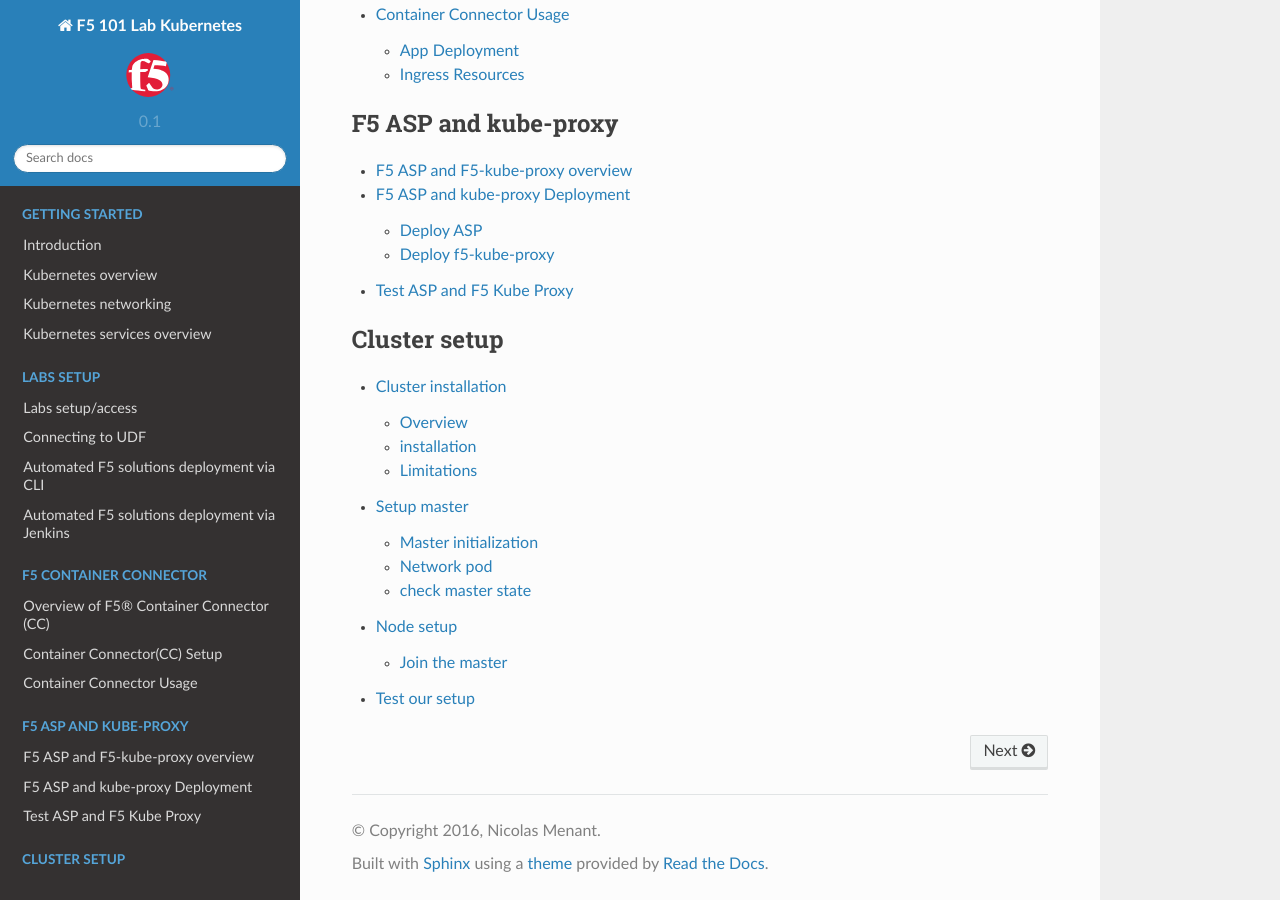
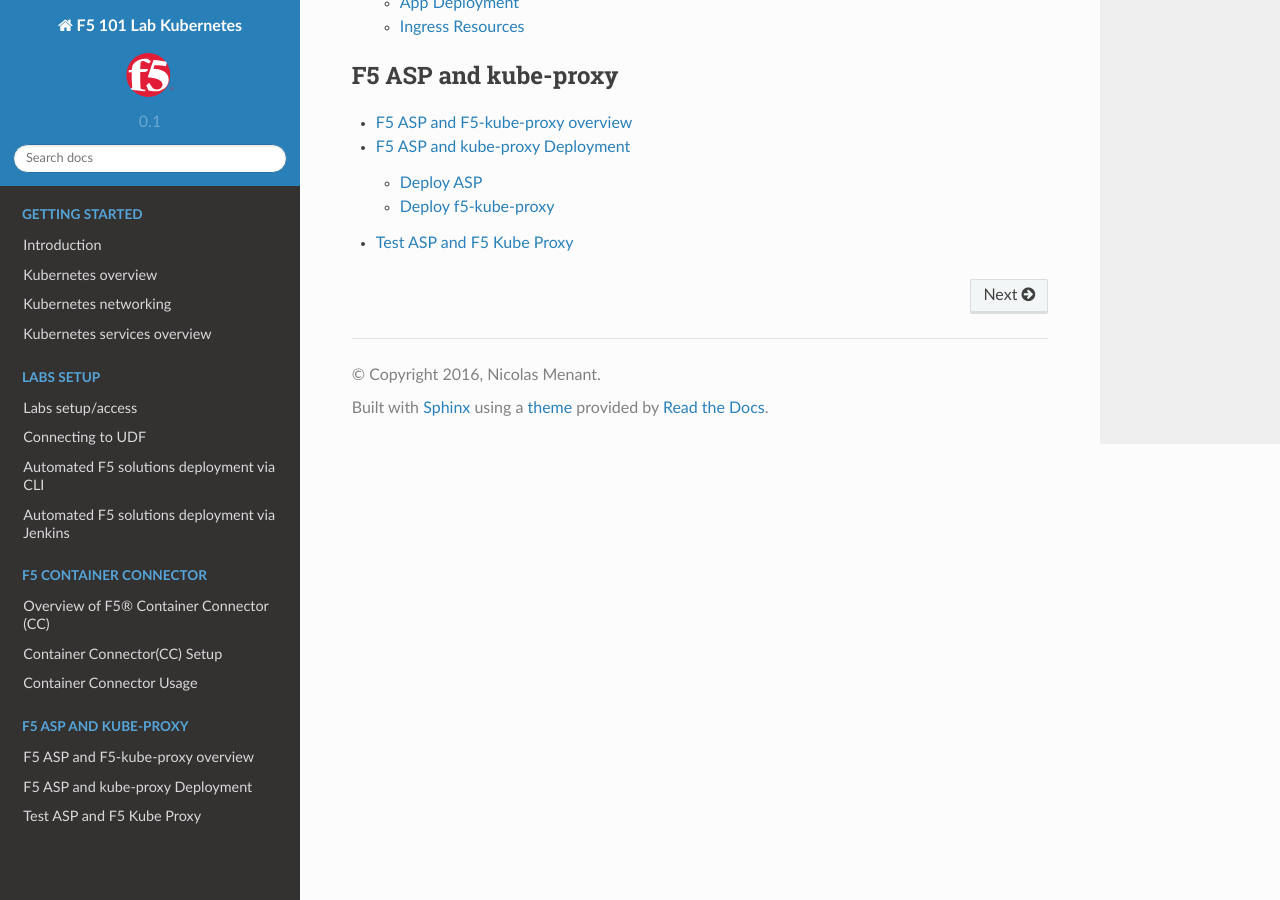
Before and after one commit to f5devcentral/f5-101-lab-kubernetes, a Sphinx documentation site: the page built from docs/index.rst, in a window 1280 px wide and 900 px high, scrolled down 1622 px. Built offline with Sphinx 7.4.7 and the Read the Docs theme 2.0.0, drawn with Linux system fonts in a browser that asks for light colours; some of the changed text lies outside the part shown.

Commit message:
remove setup cluster piece - outdated

```diff
--- a/docs/getting-started/getting-started-intro.rst
+++ b/docs/getting-started/getting-started-intro.rst
@@ -4,7 +4,6 @@
 The purpose of this lab is to give you more visibility on
 
 * Overview of Kubernetes and its key components
-* How to install Kubernetes on Ubuntu
 * How to launch application in Kubernetes
 * How to install and use F5 containerized solutions (Container connector, Application Service proxy and F5 kube proxy)
 
--- a/docs/index.rst
+++ b/docs/index.rst
@@ -9,7 +9,6 @@
 The purpose of this lab is to give you more visibility on
 
 * Overview of Kubernetes and its key components
-* Install Kubernetes in different flavors: All-in-one, One kubernetes Cluster (1 Master and 2 minions),
 * How to launch application in Kubernetes
 * How to install and use F5 containerized solutions (Container connector, Application Service proxy and F5 kube proxy)
 
@@ -51,14 +50,3 @@
    f5-asp-and-f5-kube-proxy/f5-asp-and-kube-proxy-overview.rst
    f5-asp-and-f5-kube-proxy/f5-asp-and-kube-proxy-deployment.rst
    f5-asp-and-f5-kube-proxy/f5-asp-and-kube-proxy-test.rst
-
-
-
-.. toctree::
-   :maxdepth: 2
-   :caption: Cluster setup
-
-   cluster-setup-guide/cluster-setup-guide-cluster-installation.rst
-   cluster-setup-guide/cluster-setup-guide-master-setup.rst
-   cluster-setup-guide/cluster-setup-guide-node-setup.rst
-   cluster-setup-guide/cluster-setup-guide-cluster-test.rst
```
Also changed, not shown: docs/images/cluster-setup-guide-access-ui.png (deleted), docs/images/cluster-setup-guide-check-port-ui.png (deleted), docs/images/cluster-setup-guide-kubeadm-check-pods.png (deleted), docs/images/cluster-setup-guide-kubeadm-init-master.png (deleted), docs/images/cluster-setup-guide-kubeadmin-init-check-cluster-get-pods.png (deleted), docs/images/cluster-setup-guide-kubeadmin-init-check-cluster-info.png (deleted), docs/images/cluster-setup-guide-kubeadmin-init-check-cluster.png (deleted), docs/images/cluster-setup-guide-kubeadmin-init-check.png (deleted), docs/images/cluster-setup-guide-node-setup-check-all-ok.png (deleted), docs/images/cluster-setup-guide-node-setup-check-nodes.png (deleted), docs/images/cluster-setup-guide-node-setup-check-services.png (deleted), docs/images/cluster-setup-guide-node-setup-crash-weave-fix.png (deleted), docs/images/cluster-setup-guide-node-setup-crash-weave.png (deleted), docs/images/cluster-setup-guide-node-setup-join-master.png (deleted), 3 more files.
